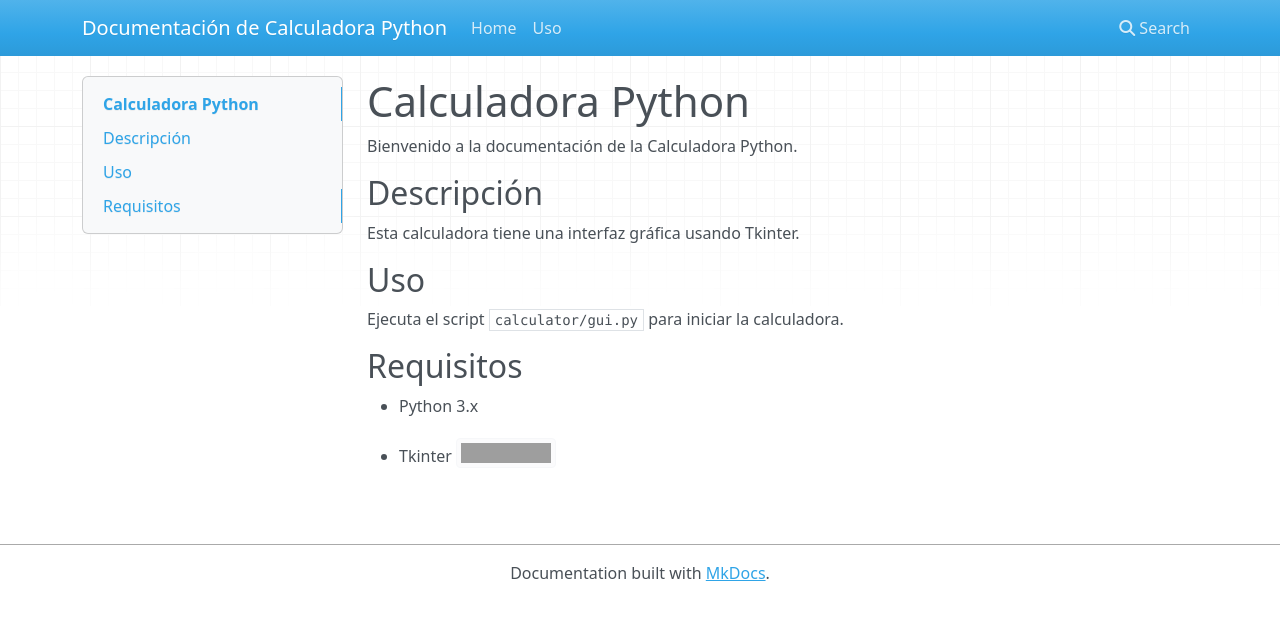
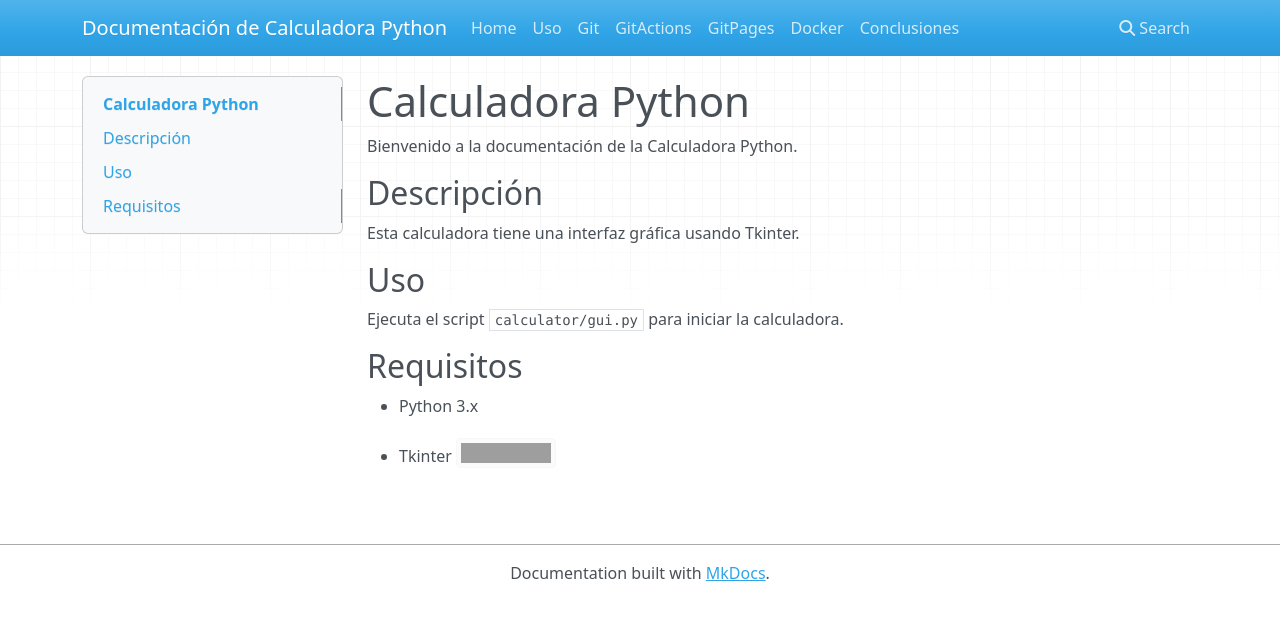
Before and after one commit to vjp-danielTM/PPS-Unidad0-Tarea-Daniel, an MkDocs documentation site: the page built from docs/index.md, in a window 1280 px wide. Shown: the top 620 px of the page. Built offline with MkDocs 1.6.1, drawn with Linux system fonts in a browser that asks for light colours; nearby versions of some CDN libraries; grey boxes are pictures that could not be loaded.

Commit message:
Vinculacion de los md

```diff
--- a/mkdocs.yml
+++ b/mkdocs.yml
@@ -13,6 +13,11 @@ nav:
   # El nombre de la sección en el menú: nombre_archivo.md
   - Home: /docs/index.md             # Primer elemento del menú, enlaza con el archivo 'index.md'.
   - Uso: guia_uso.md           # Segundo elemento del menú, enlaza con el archivo 'guia_uso.md'.
+  - Git: git.md
+  - GitActions: gitActions.md
+  - GitPages: gitPages.md
+  - Docker: Docker.md
+  - Conclusiones: conclusiones.md
   # Se pueden añadir subsecciones anidando listas:
   # - Referencia:
   #   - Funciones: referencia/funciones.md
```
